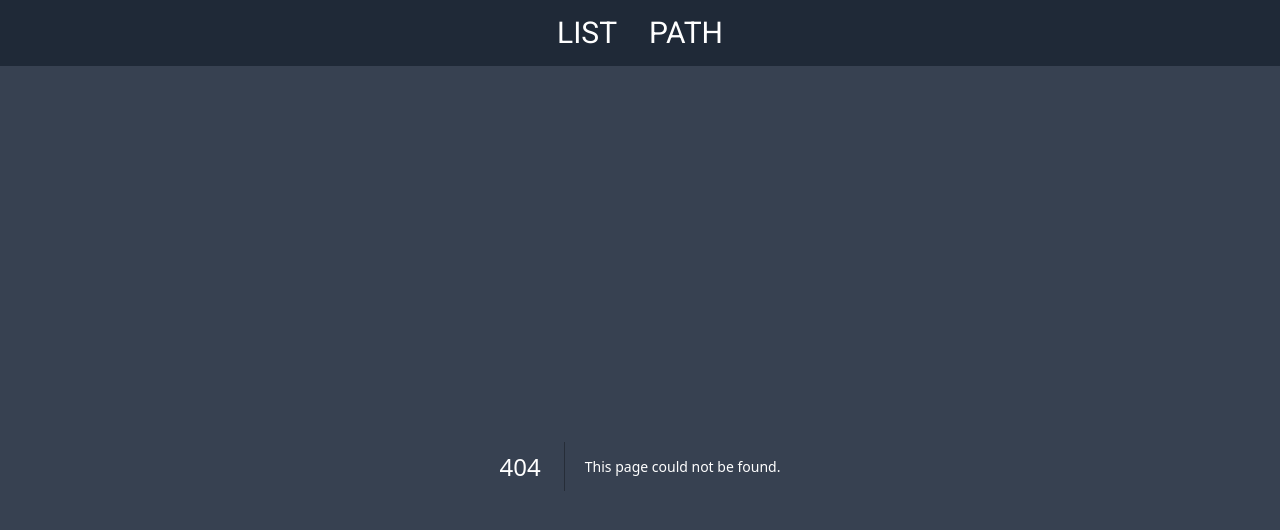
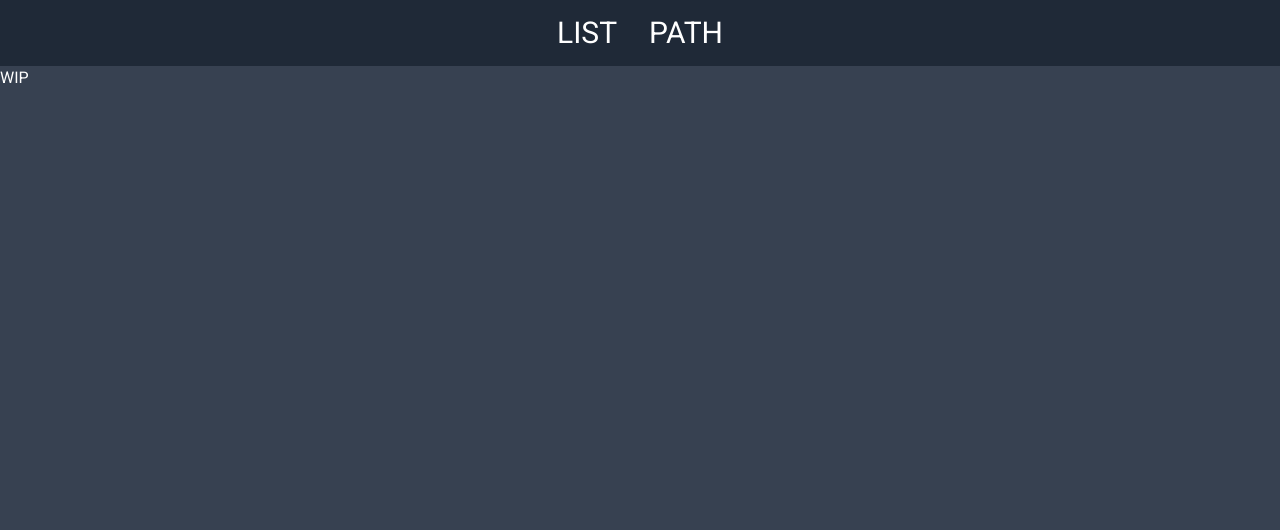
Before and after one commit to rodrigocitadin/cleaning-router, a Next.js app: page /path in a window 1280 px wide. Before the commit this address had no page. Shown: the top 530 px of the page. Built offline with nearby package versions, Linux system fonts and the light colour scheme.

Commit message:
wip on path calculator

```diff
--- /dev/null
+++ b/app/path/page.tsx
@@ -0,0 +1,5 @@
+export default function Home() {
+  return (
+    <h1>WIP</h1>
+  )
+}
```
